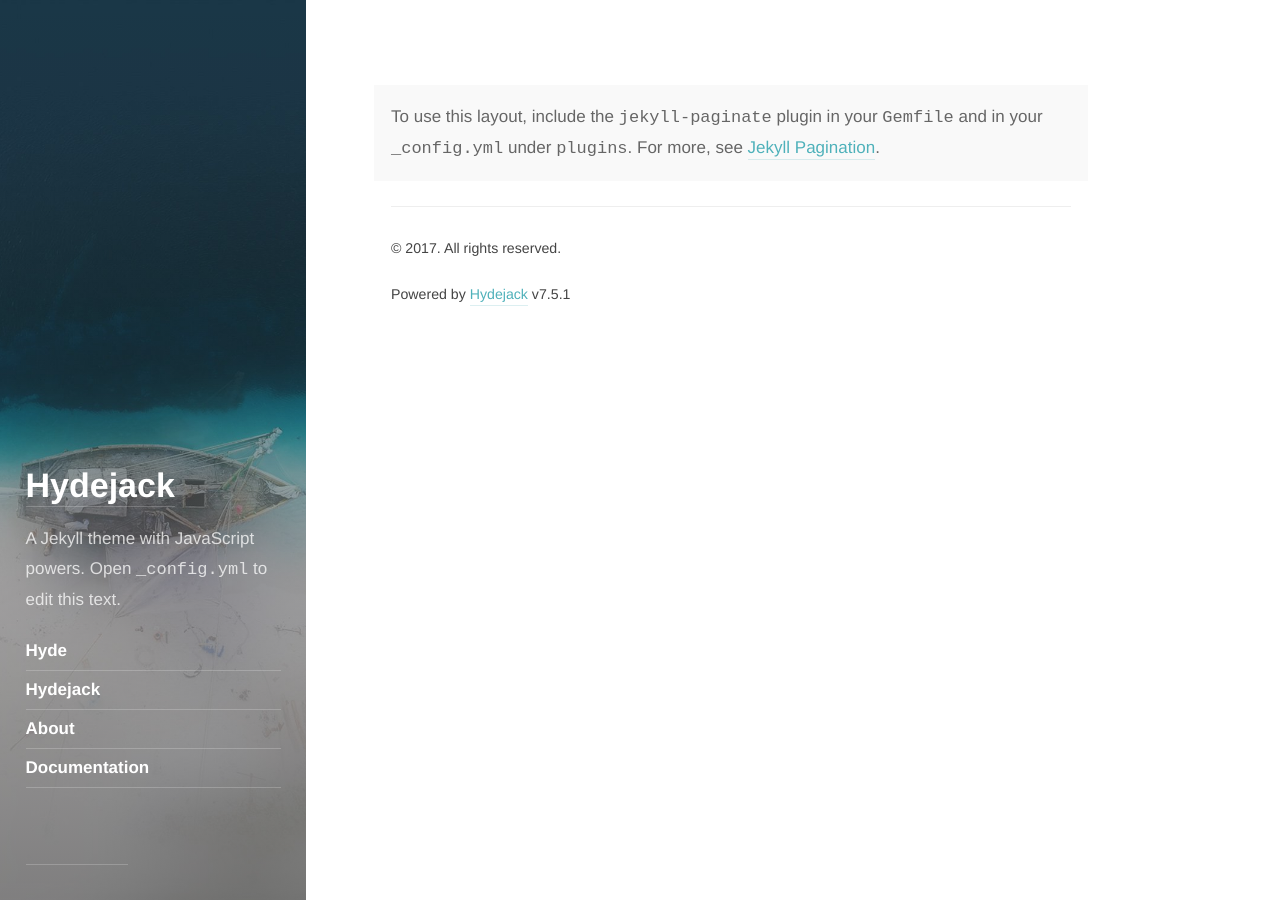
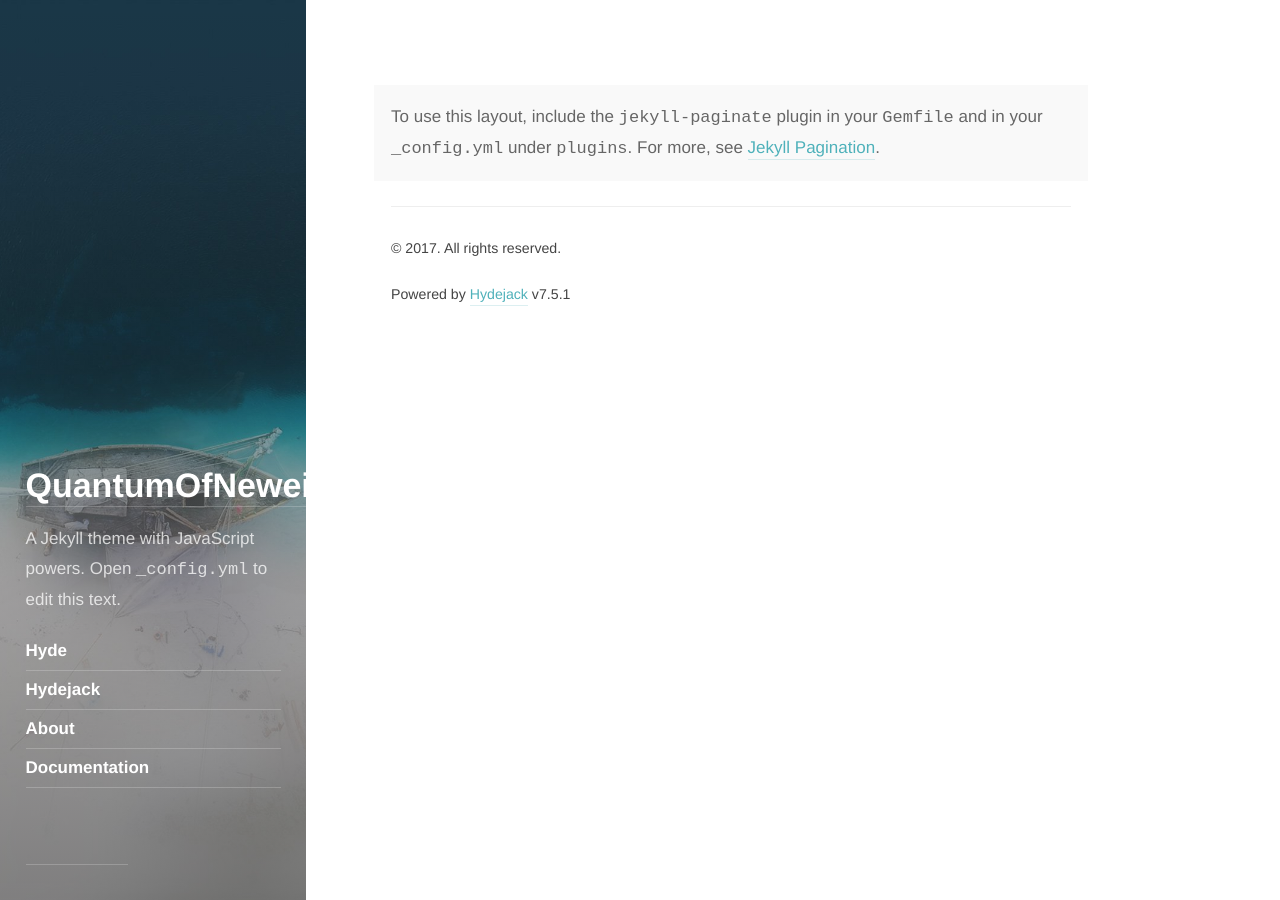
Before and after one commit to neweins/neweins.github.io, a Jekyll site: the page built from index.html, in a window 1280 px wide. Built offline with Jekyll 4.4.1, drawn with Linux system fonts in a browser that asks for light colours; the list of posts is cut into pages by our own code; part of the change alters nothing that is shown.

Commit message:
Change config

```diff
--- a/_config.yml
+++ b/_config.yml
@@ -22,14 +22,12 @@ baseurl: neweins.github.io
 lang:                  en
 
 # The title of your blog. Used in the sidebar and the browser tab.
-title:                 Hydejack
+title:                 QuantumOfNeweins
 
 # A short description (~150 chars) of the page used for the meta description tag.
 # Can use markdown, but no more than one paragraph (enforced by `>`)
 description:           >
-  A Jekyll theme with JavaScript powers. "Best Theme by a Mile".
-  Combines the best of static sites and modern web apps.
-  Open `_config.yml` to edit this text.
+  I'm a engineer.
 
 # A shorter description for the sidebar.
 tagline:               >
@@ -37,7 +35,7 @@ tagline:               >
   Open `_config.yml` to edit this text.
 
 # A list of keywords for your blog
-keywords:              []
+keywords:              [neweins]
 
 # Used by jekyll-seo-tag...
 logo:                  /assets/icons/icon.png
```
Also changed, not shown: _posts_example/2012-02-06-whats-jekyll.md (renamed from _posts/2012-02-06-whats-jekyll.md), _posts_example/2012-02-07-example-content.md (renamed from _posts/2012-02-07-example-content.md), _posts_example/2013-12-28-introducing-hyde.md (renamed from _posts/2013-12-28-introducing-hyde.md), _posts_example/2016-03-08-introducing-hydejack.md (renamed from _posts/2016-03-08-introducing-hydejack.md), _posts_example/2016-08-30-social-media-impocalypse.md (renamed from _posts/2016-08-30-social-media-impocalypse.md), _posts_example/2016-09-17-the-fast-one.md (renamed from _posts/2016-09-17-the-fast-one.md), _posts_example/2017-05-03-javascripten.md (renamed from _posts/2017-05-03-javascripten.md), _posts_example/2017-06-06-third-party-scripts.md (renamed from _posts/2017-06-06-third-party-scripts.md), _posts_example/2017-06-21-related-projects-and-data-tables.md (renamed from _posts/2017-06-21-related-projects-and-data-tables.md), _posts_example/2017-07-27-better-gem-support.md (renamed from _posts/2017-07-27-better-gem-support.md), _posts_example/2017-11-17-hydejacks-new-design.md (renamed from _posts/2017-11-17-hydejacks-new-design.md), _posts_example/2017-11-22-example-content.md (renamed from _posts/2017-11-22-example-content.md).
